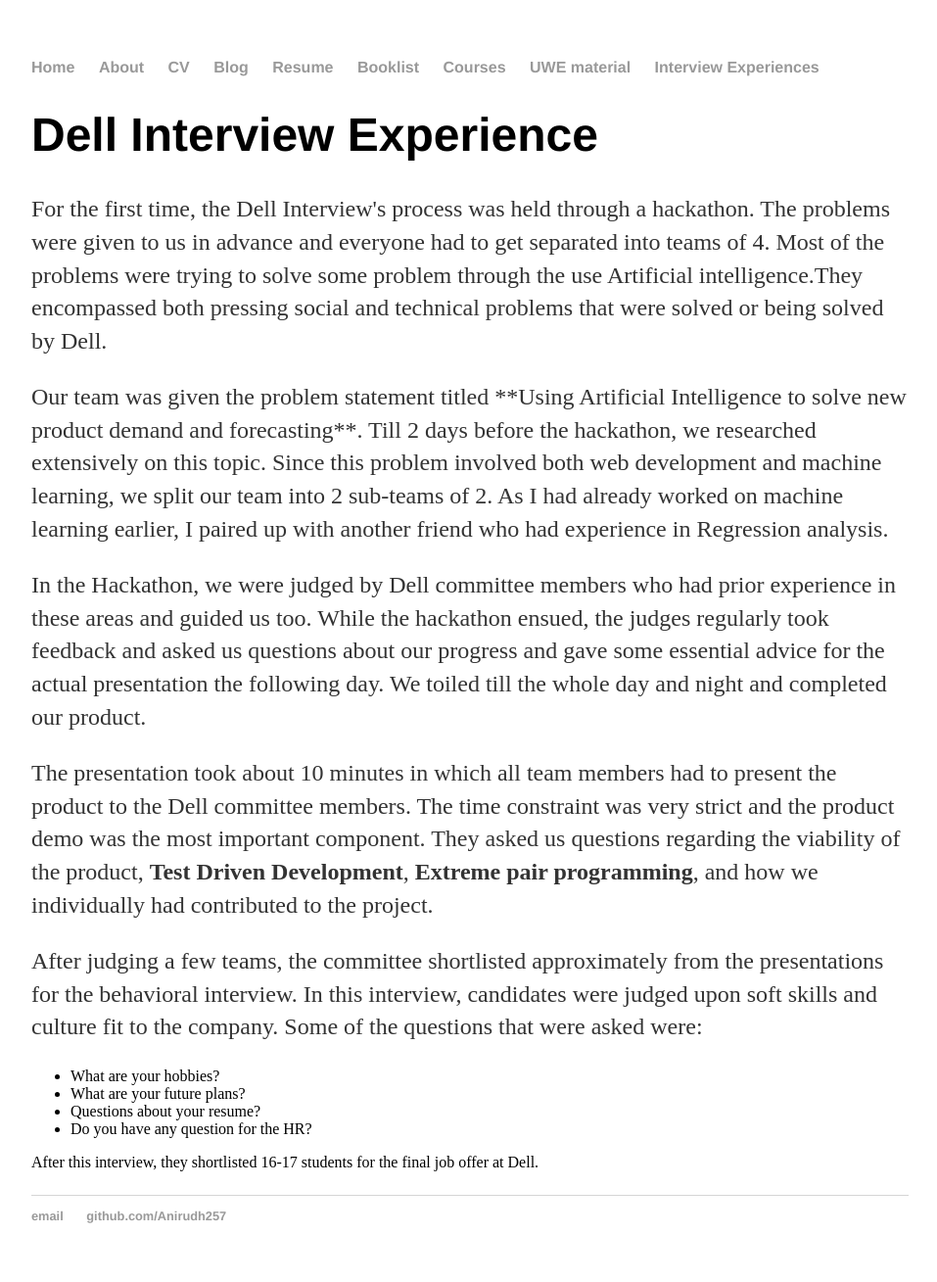
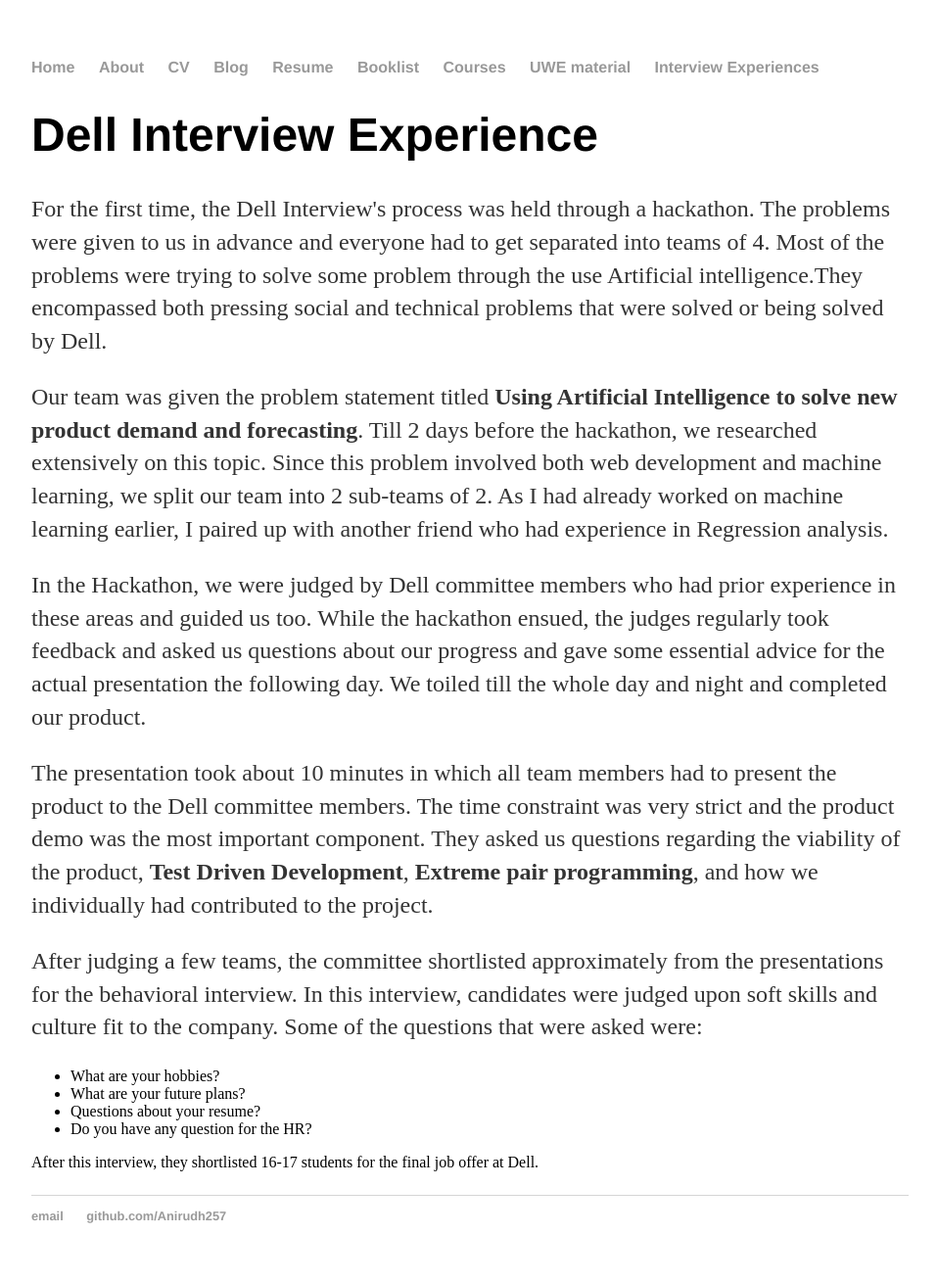
Before and after one commit to Anirudh257/Anirudh257.github.io, a Jekyll site: the page built from InterviewExperiences/index.html, in a window 1280 px wide. Shown: the whole page at 98% size, without its empty margins (160-1117 px from the left). Built offline with Jekyll 4.4.1, drawn with Linux system fonts in a browser that asks for light colours.

```diff
--- a/InterviewExperiences/index.html
+++ b/InterviewExperiences/index.html
@@ -9,10 +9,11 @@ title: Interview Experiences
      <p>For the first time, the Dell Interview's process was held through a hackathon. The problems were given to us in advance and
 everyone had to get separated into teams of 4. Most of the problems were trying to solve some problem through the use Artificial
 intelligence.They encompassed both pressing social and technical problems that were solved or being solved by Dell.</p>
-     <p>Our team was given the problem statement titled **Using Artificial Intelligence to solve new product demand and forecasting**.
-Till 2 days before the hackathon, we researched extensively on this topic. Since this problem involved both web development and
-machine learning, we split our team into 2 sub-teams of 2. As I had already worked on machine learning earlier, I paired up with
-another friend who had experience in Regression analysis.</p>
+     <p>Our team was given the problem statement titled
+<b>Using Artificial Intelligence to solve new product demand and forecasting</b>. Till 2 days before the hackathon, we researched
+extensively on this topic. Since this problem involved both web development and machine learning, we split our team into 2
+sub-teams of 2. As I had already worked on machine learning earlier, I paired up with another friend who had experience in
+Regression analysis.</p>
      <p>In the Hackathon, we were judged by Dell committee members who had prior experience in these areas and guided us too. While
 the hackathon ensued, the judges regularly took feedback and asked us questions about our progress and gave some essential advice
 for the actual presentation the following day. We toiled till the whole day and night and completed our product.</p>
```
Also changed, not shown: other parts of InterviewExperiences/index.html (+2 -1 lines).
